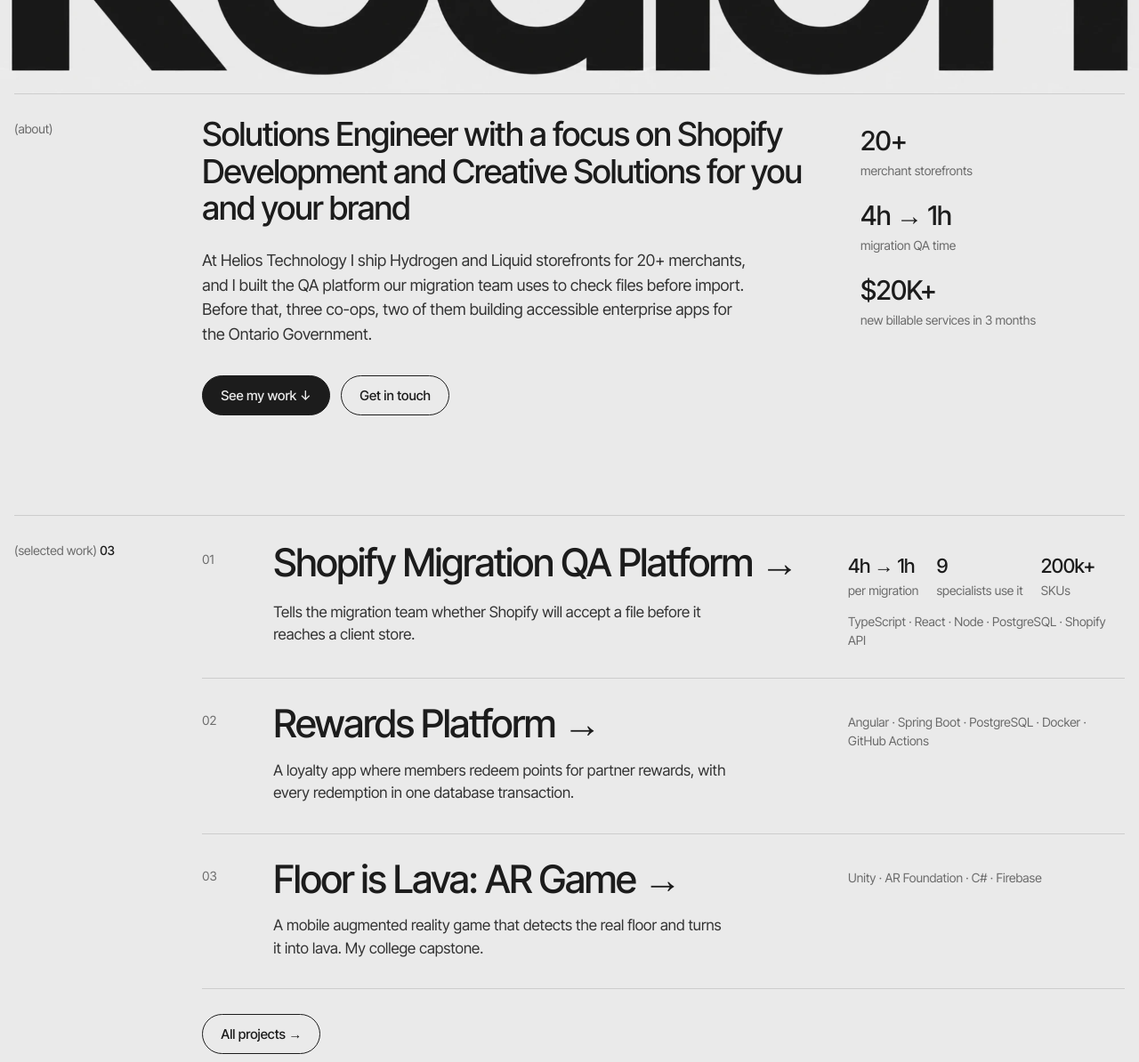
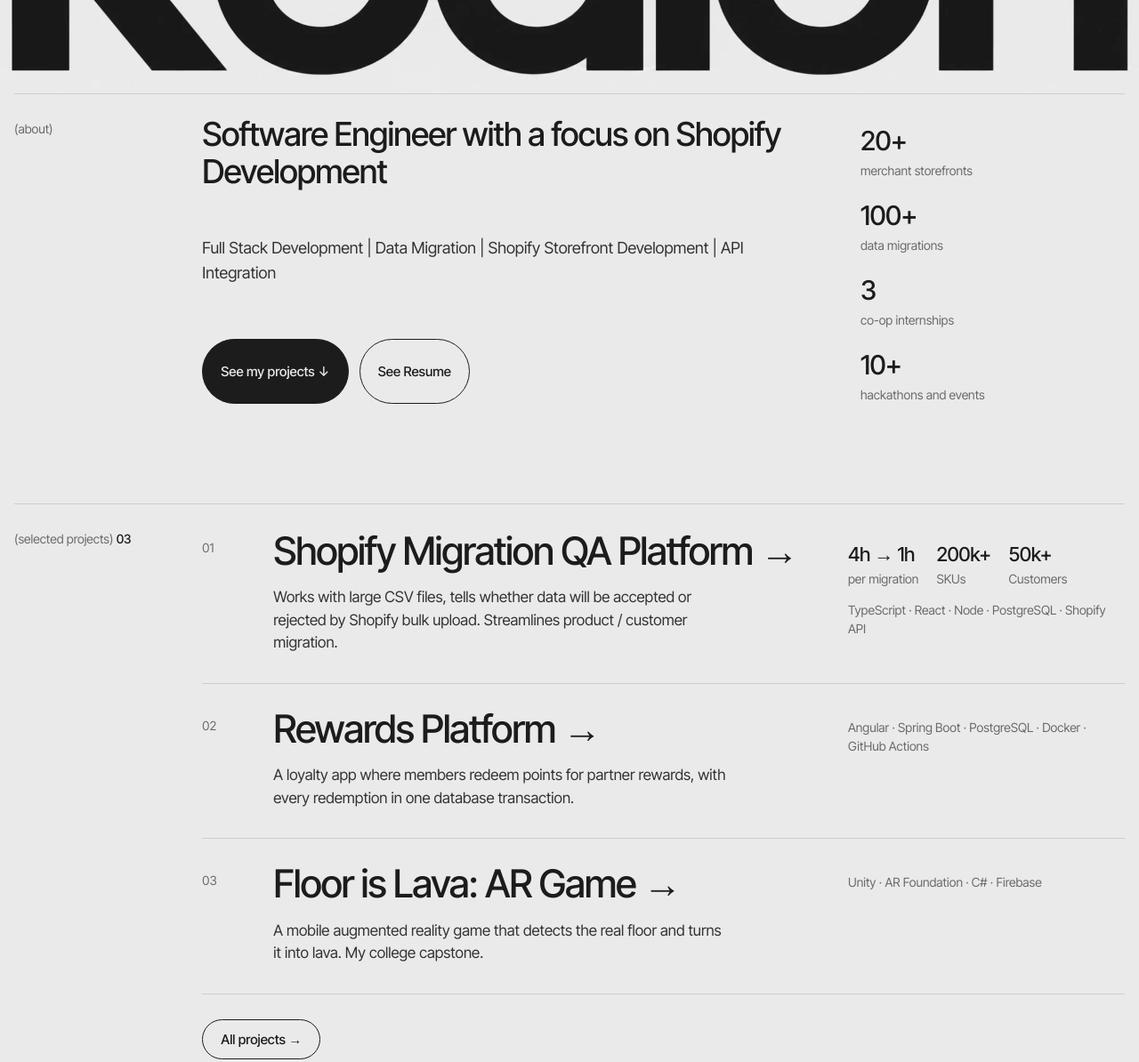
Before and after one commit to ostrovsrr/portfolio, an Astro site: page / in a window 1280 px wide. Shown: the part 320-1514 px from the top of the page at 89% size. Built offline with nearby package versions, Linux system fonts and the light colour scheme; Astro itself is replaced by a stand-in of ours.

Commit message:
Apply draft-mode text and layout changes
Home: new heading and focus line, "See my projects" and "See Resume"
buttons, facts now 20+ storefronts / 100+ data migrations / 3 co-op
internships / 10+ hackathons and events, "(selected projects)" label,
new QA platform description and stats (4h → 1h, 200k+ SKUs, 50k+
customers), shorter Helios experience summary.

QA platform case study: drop the Role, Users and Where facts, the 9 of 9
result and the source-code note; tighten the problem paragraph.

Draft mode: a duplicated block that is itself a text element (a tag) now
exports its text instead of an empty string.

"See Resume" links to /resume.pdf, which still has to be added.

```diff
--- a/src/data/profile.ts
+++ b/src/data/profile.ts
@@ -12,7 +12,7 @@ export const experience: Job[] = [
     dates: 'Mar 2026 – Present',
     title: 'Shopify Solutions Engineer',
     org: 'Helios Technology Solutions',
-    summary: 'Hydrogen and Liquid storefronts for 20+ merchants. Built the migration QA platform. Turned three unserved client needs into new billable services, $20K+ in 3 months.',
+    summary: 'Built internal tools. Worked closely with merchants on integrations / website development / data migrations',
   },
   {
     dates: 'May – Aug 2025',
--- a/src/data/projects.ts
+++ b/src/data/projects.ts
@@ -24,13 +24,13 @@ export interface Project {
 export const featured: Project[] = [
   {
     title: 'Shopify Migration QA Platform',
-    description: 'Tells the migration team whether Shopify will accept a file before it reaches a client store.',
+    description: 'Works with large CSV files, tells whether data will be accepted or rejected by Shopify bulk upload. Streamlines product / customer migration.',
     href: '/qa-platform',
     cover: { kind: 'qa-mock' },
     stats: [
       { value: '4h → 1h', label: 'per migration' },
-      { value: '9', label: 'specialists use it' },
       { value: '200k+', label: 'SKUs' },
+      { value: '50k+', label: 'Customers' },
     ],
     tags: ['TypeScript', 'React', 'Node', 'PostgreSQL', 'Shopify API'],
   },
--- a/src/dev-editor/editor.ts
+++ b/src/dev-editor/editor.ts
@@ -192,7 +192,9 @@ function computeChanges(original: Original): Change[] {
       type: 'add',
       copyOf: labelOf(el.dataset.edDup!),
       after: prev?.dataset.edBlock ? labelOf(prev.dataset.edBlock) : 'start',
-      text: [...el.querySelectorAll<HTMLElement>('[data-ed-text]')].map(textOf).filter(Boolean).join(' | '),
+      // Include the block itself: a duplicated tag is a single text element with no text children.
+      text: [...(el.dataset.edText !== undefined ? [el] : []), ...el.querySelectorAll<HTMLElement>('[data-ed-text]')]
+        .map(textOf).filter(Boolean).join(' | '),
     });
   });
 
--- a/src/pages/index.astro
+++ b/src/pages/index.astro
@@ -7,7 +7,7 @@ import { experience, skills } from '../data/profile';
 <Base
   title="Rodion Ostrovskii · Shopify Solutions Engineer"
   description="Rodion Ostrovskii, Shopify Solutions Engineer in Oakville, Ontario. Hydrogen and Liquid storefronts, plus the internal tooling that makes Shopify data migrations safe."
-  ogDescription="Headless and Liquid storefronts, plus migration tooling used by a team of 9."
+  ogDescription="Headless and Liquid storefronts, plus Shopify data migration tooling."
   active="home"
   overlayHeader
   footer="big"
@@ -19,26 +19,25 @@ import { experience, skills } from '../data/profile';
   <main>
     <section class="section" id="about">
       <p class="label">(about)</p>
-      <h1 class="about__lede">Solutions Engineer with a focus on Shopify Development and Creative Solutions for you and your brand</h1>
+      <h1 class="about__lede">Software Engineer with a focus on Shopify Development</h1>
       <p class="about__text">
-        At Helios Technology I ship Hydrogen and Liquid storefronts for 20+ merchants, and I built the QA platform
-        our migration team uses to check files before import. Before that, three co-ops, two of them building
-        accessible enterprise apps for the Ontario Government.
+        Full Stack Development | Data Migration | Shopify Storefront Development | API Integration
       </p>
       <div class="about__links">
-        <a class="pill pill--dark" href="#work">See my work ↓</a>
-        <a class="pill" href="#contact">Get in touch</a>
-        <!-- Add public/resume.pdf, then add: <a href="/resume.pdf" class="pill">Download resume</a> -->
+        <a class="pill pill--dark" href="#work">See my projects ↓</a>
+        <!-- Needs public/resume.pdf before this goes live -->
+        <a class="pill" href="/resume.pdf" target="_blank" rel="noreferrer">See Resume</a>
       </div>
       <ul class="about__facts">
         <li><b>20+</b><span>merchant storefronts</span></li>
-        <li><b>4h → 1h</b><span>migration QA time</span></li>
-        <li><b>$20K+</b><span>new billable services in 3 months</span></li>
+        <li><b>100+</b><span>data migrations</span></li>
+        <li><b>3</b><span>co-op internships</span></li>
+        <li><b>10+</b><span>hackathons and events</span></li>
       </ul>
     </section>
 
     <section class="section" id="work">
-      <p class="label">(selected work) <b>{String(featured.length).padStart(2, '0')}</b></p>
+      <p class="label">(selected projects) <b>{String(featured.length).padStart(2, '0')}</b></p>
       <div class="work">
         {featured.map((p, i) => <ProjectRow project={p} index={i} />)}
         <a class="work__all pill" href="/projects">All projects →</a>
```
Also changed, not shown: src/pages/qa-platform.astro (+3 -8 lines).
